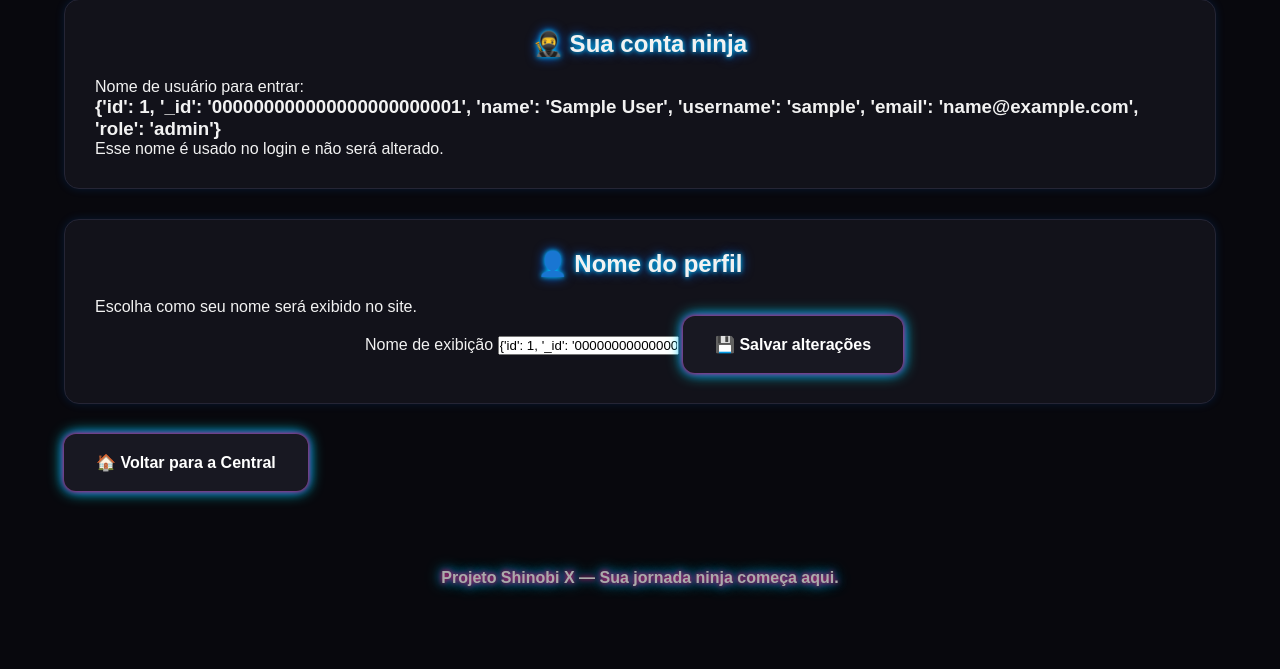
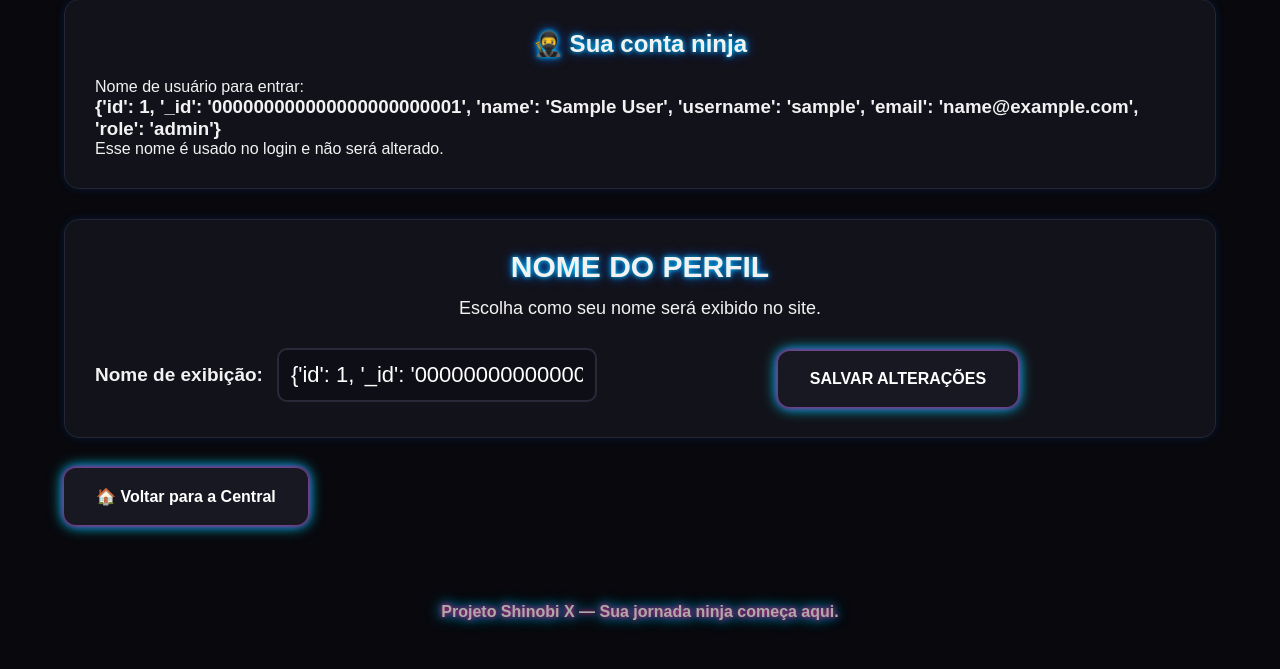
Before and after one commit to Guizin2613/Projeto-Shinobi-X, a Flask app: page /gerenciar-conta in a window 1280 px wide. Shown: the part 190-859 px from the top of the page. Before the commit the page ends 783 px from the top, so only its background shows below. Run offline with Flask 3, Linux system fonts and the light colour scheme; the visitor is signed in with stand-in values (Sample User, id 1); data that the repository does not hold is empty; some libraries are stand-ins or nearby versions.

Commit message:
Ajusta layout do perfil

```diff
--- a/static/style.css
+++ b/static/style.css
@@ -2347,3 +2347,70 @@ footer p:first-child {
         top: 55px;
     }
 }
+
+
+
+
+/* ============================= */
+/* PERFIL - GERENCIAR CONTA      */
+/* ============================= */
+
+.perfil-secao {
+    text-align: center;
+}
+
+.perfil-titulo {
+    font-size: 30px;
+    margin-bottom: 14px;
+}
+
+.perfil-descricao {
+    font-size: 18px;
+    margin-bottom: 24px;
+}
+
+.perfil-form {
+    display: flex;
+    flex-direction: row;
+    flex-wrap: wrap;
+    align-items: center;
+    justify-content: center;
+    gap: 14px;
+    max-width: 100%;
+    text-align: center;
+}
+
+.perfil-form label {
+    font-size: 19px;
+    font-weight: bold;
+    margin: 0;
+}
+
+.perfil-form input {
+    width: 100%;
+    max-width: 320px;
+    box-sizing: border-box;
+    font-size: 22px;
+    text-align: center;
+    padding: 12px;
+    margin: 0;
+    border: 2px solid #29293a;
+    border-radius: 10px;
+    background-color: #0e0e16;
+    color: white;
+}
+
+.perfil-form button {
+    margin: 8px auto 0;
+    font-size: 16px;
+}
+
+@media (max-width: 600px) {
+    .perfil-form {
+        flex-direction: column;
+    }
+
+    .perfil-form input {
+        max-width: 100%;
+    }
+}
--- a/templates/gerenciar_conta.html
+++ b/templates/gerenciar_conta.html
@@ -31,19 +31,24 @@
                 <p>Esse nome é usado no login e não será alterado.</p>
             </section>
 
-            <section>
-                <h2>👤 Nome do perfil</h2>
 
-                <p>Escolha como seu nome será exibido no site.</p>
+
+<section class="perfil-secao">
+
+    <h2 class="perfil-titulo">NOME DO PERFIL</h2>
+
+    <p class="perfil-descricao">
+        Escolha como seu nome será exibido no site.
+    </p>
 
     {% if mensagem %}
         <p>{{ mensagem }}</p>
     {% endif %}
 
-                <form method="POST">
+    <form method="POST" class="perfil-form">
 
         <label for="nome_perfil">
-                        Nome de exibição
+            Nome de exibição:
         </label>
 
         <input
@@ -56,10 +61,12 @@
         >
 
             <button type="submit" class="menu-button">
-                        💾 Salvar alterações
+                SALVAR ALTERAÇÕES
             </button>
 
         </form>
+
+
     </section>
 
             <nav>
```
Lines whose indentation alone changed are shown as unchanged.
